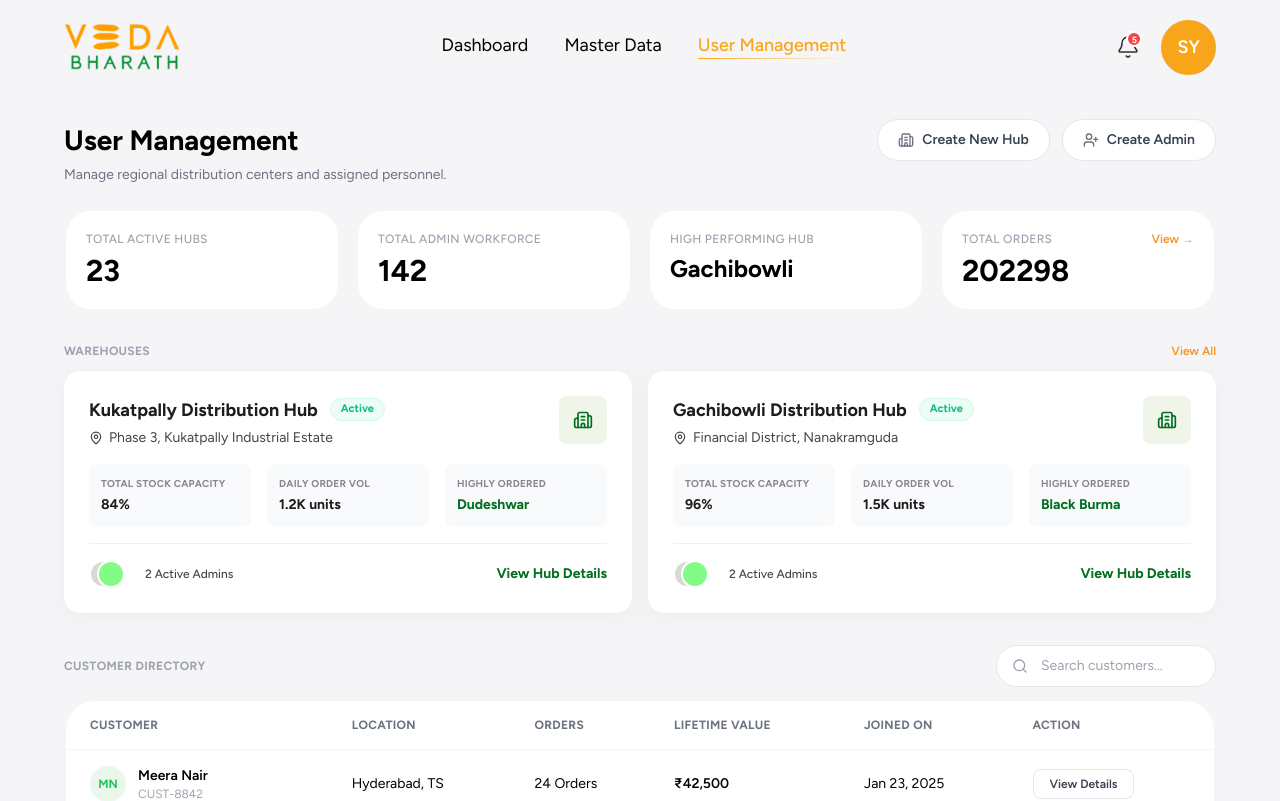
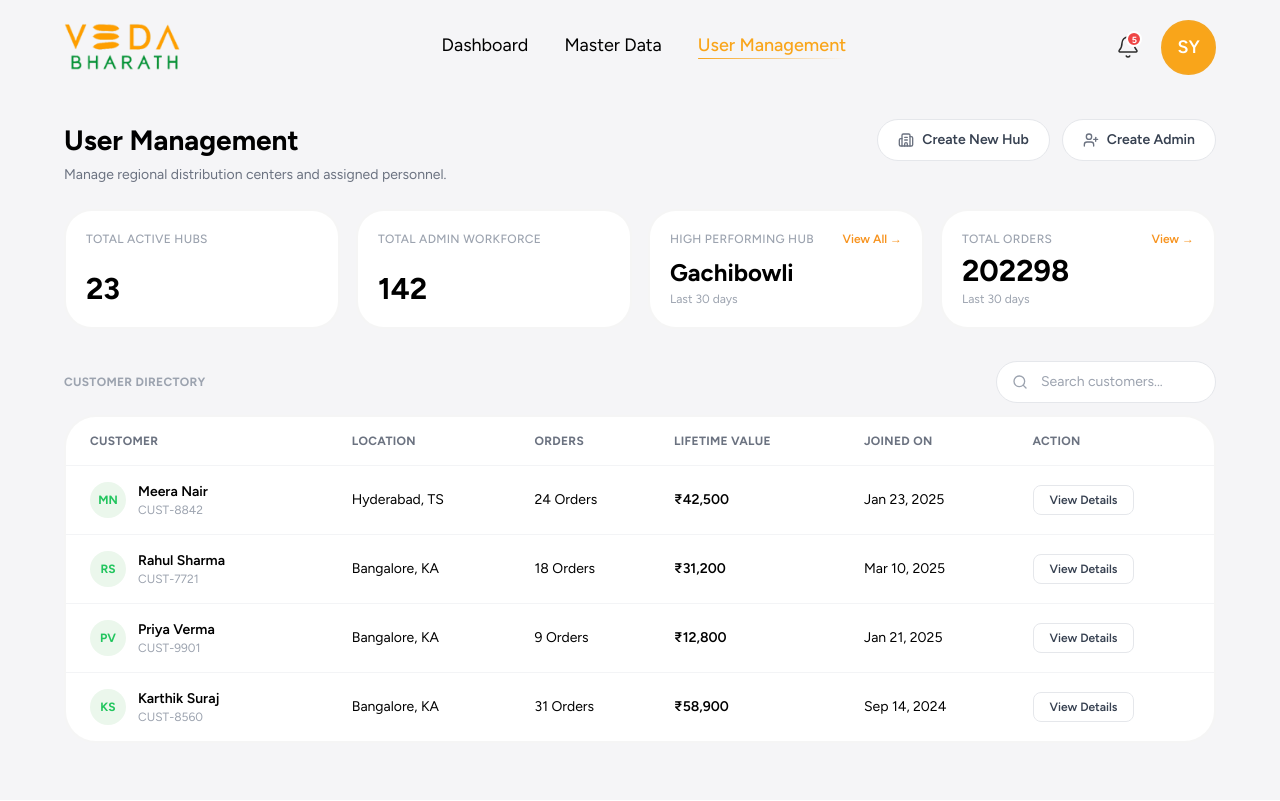
Before and after one commit to ARBRABBIT/Vedabharath-dashboards, a Next.js app: page /super-admin/users in a window 1280 px wide. Shown: the top 801 px of the page. Built offline with nearby package versions, Linux system fonts and the light colour scheme.

Commit message:
feat(users): add subtext and View All to High Performing Hub and remove Warehouses cards

```diff
--- a/src/app/super-admin/users/page.tsx
+++ b/src/app/super-admin/users/page.tsx
@@ -1,6 +1,6 @@
 "use client";
 
-import { Building2, MapPin, Search, UserPlus } from "lucide-react";
+import { Building2, Search, UserPlus } from "lucide-react";
 import Link from "next/link";
 import { useEffect, useMemo, useState } from "react";
 import { SuperAdminNavbar } from "@/components/dashboard/SuperAdminNavbar";
@@ -29,7 +29,6 @@ function initials(name: string) {
 export default function UserManagementPage() {
   const [hubs, setHubs] = useState(INITIAL_HUBS);
   const [admins, setAdmins] = useState(INITIAL_ADMINS);
-  const [showAllHubs, setShowAllHubs] = useState(false);
   const [customerSearch, setCustomerSearch] = useState("");
 
   const [createHubOpen, setCreateHubOpen] = useState(false);
@@ -46,8 +45,6 @@ export default function UserManagementPage() {
       window.history.replaceState(null, "", "/super-admin/users");
     }
   }, []);
-
-  const visibleHubs = showAllHubs ? hubs : hubs.slice(0, 2);
 
   const filteredCustomers = useMemo(() => {
     return CUSTOMERS.filter((customer) => customer.name.toLowerCase().includes(customerSearch.toLowerCase()));
@@ -152,17 +149,35 @@ export default function UserManagementPage() {
         </div>
 
         <div className="mt-6 grid grid-cols-1 gap-4 sm:grid-cols-2 lg:grid-cols-4">
-          <div className="rounded-[28px] border-2 border-black/[0.04] bg-white p-5">
+          <div className="flex flex-col justify-between rounded-[28px] border-2 border-black/[0.04] bg-white p-5">
             <p className="text-xs font-medium uppercase tracking-wide text-[#9CA3AF]">Total Active Hubs</p>
-            <p className="mt-1.5 text-3xl font-bold text-black">{hubs.filter((h) => h.status === "Active").length + 18}</p>
+            <div>
+              <p className="mt-1.5 text-3xl font-bold text-black">{hubs.filter((h) => h.status === "Active").length + 18}</p>
+            </div>
           </div>
-          <div className="rounded-[28px] border-2 border-black/[0.04] bg-white p-5">
+          <div className="flex flex-col justify-between rounded-[28px] border-2 border-black/[0.04] bg-white p-5">
             <p className="text-xs font-medium uppercase tracking-wide text-[#9CA3AF]">Total Admin Workforce</p>
-            <p className="mt-1.5 text-3xl font-bold text-black">{totalActiveAdmins + 134}</p>
+            <div>
+              <p className="mt-1.5 text-3xl font-bold text-black">{totalActiveAdmins + 134}</p>
+            </div>
           </div>
-          <div className="rounded-[28px] border-2 border-black/[0.04] bg-white p-5">
-            <p className="text-xs font-medium uppercase tracking-wide text-[#9CA3AF]">High Performing Hub</p>
-            <p className="mt-1.5 truncate text-2xl font-bold text-black">{topHub?.name.replace(" Distribution Hub", "")}</p>
+          <div className="flex flex-col justify-between rounded-[28px] border-2 border-black/[0.04] bg-white p-5">
+            <div className="flex items-center justify-between">
+              <p className="text-xs font-medium uppercase tracking-wide text-[#9CA3AF]">High Performing Hub</p>
+              <button
+                type="button"
+                onClick={() => topHub && setViewingHub(topHub)}
+                className="cursor-pointer text-xs font-semibold text-[#F7931E] hover:underline"
+              >
+                View All →
+              </button>
+            </div>
+            <div>
+              <p className="mt-1.5 truncate text-2xl font-bold text-black">
+                {topHub?.name.replace(" Distribution Hub", "")}
+              </p>
+              <p className="mt-0.5 text-xs text-[#9CA3AF]">Last 30 days</p>
+            </div>
           </div>
           <Link
             href="/super-admin/users/orders"
@@ -172,89 +187,11 @@ export default function UserManagementPage() {
               <p className="text-xs font-medium uppercase tracking-wide text-[#9CA3AF]">Total Orders</p>
               <span className="text-xs font-semibold text-[#F7931E]">View →</span>
             </div>
-            <p className="mt-1.5 text-3xl font-bold text-black">202298</p>
+            <div>
+              <p className="mt-1.5 text-3xl font-bold text-black">202298</p>
+              <p className="mt-0.5 text-xs text-[#9CA3AF]">Last 30 days</p>
+            </div>
           </Link>
-        </div>
-
-        <div className="mt-8 flex items-center justify-between">
-          <p className="text-xs font-bold uppercase tracking-wide text-[#9CA3AF]">Warehouses</p>
-          {hubs.length > 4 && (
-            <button
-              type="button"
-              onClick={() => setShowAllHubs((prev) => !prev)}
-              className="cursor-pointer text-xs font-semibold text-[#F7931E] hover:text-[#e07f0e]"
-            >
-              {showAllHubs ? "Show Less" : "View All"}
-            </button>
-          )}
-        </div>
-
-        <div className="mt-3 grid grid-cols-1 gap-4 lg:grid-cols-2">
-          {visibleHubs.map((hub) => {
-            const hubAdmins = admins.filter((admin) => admin.hubId === hub.id && admin.status === "Active");
-            return (
-              <div
-                key={hub.id}
-                className="flex flex-col gap-4 rounded-2xl border border-white bg-white p-6 shadow-[0px_4px_24px_rgba(0,0,0,0.04)]"
-              >
-                <div className="flex items-start justify-between gap-3">
-                  <div className="flex flex-col gap-1">
-                    <div className="flex items-center gap-3">
-                      <h3 className="text-lg font-bold text-[#1D1D1F]">{hub.name}</h3>
-                      <span
-                        className={`inline-flex shrink-0 rounded-full border px-2.5 py-0.5 text-[11px] font-bold ${
-                          hub.status === "Active"
-                            ? "border-[#D1FAE5] bg-[#ECFDF5] text-[#10B981]"
-                            : "border-[#E5E7EB] bg-[#F3F4F6] text-[#6B7280]"
-                        }`}
-                      >
-                        {hub.status}
-                      </span>
-                    </div>
-                    <p className="flex items-center gap-1.5 text-sm text-[#3E4A3C]">
-                      <MapPin className="h-3.5 w-3.5 shrink-0" strokeWidth={2} />
-                      {hub.address}
-                    </p>
-                  </div>
-                  <span className="flex h-12 w-12 shrink-0 items-center justify-center rounded-lg bg-[#EFF6E9]">
-                    <Building2 className="h-5 w-5 text-[#006E1F]" strokeWidth={2} />
-                  </span>
-                </div>
-
-                <div className="grid grid-cols-3 gap-4">
-                  <div className="flex flex-col gap-1 rounded-lg bg-[#F9FAFB] p-3">
-                    <p className="text-[10px] font-bold uppercase tracking-wide text-[#86868B]">Total Stock Capacity</p>
-                    <p className="text-sm font-bold text-[#1D1D1F]">{hub.stockCapacityPercent}%</p>
-                  </div>
-                  <div className="flex flex-col gap-1 rounded-lg bg-[#F9FAFB] p-3">
-                    <p className="text-[10px] font-bold uppercase tracking-wide text-[#86868B]">Daily Order Vol</p>
-                    <p className="text-sm font-bold text-[#1D1D1F]">{hub.dailyOrderVolume}</p>
-                  </div>
-                  <div className="flex flex-col gap-1 rounded-lg bg-[#F9FAFB] p-3">
-                    <p className="text-[10px] font-bold uppercase tracking-wide text-[#86868B]">Highly Ordered</p>
-                    <p className="truncate text-sm font-bold text-[#006E1F]">{hub.highlyOrdered}</p>
-                  </div>
-                </div>
-
-                <div className="flex items-center justify-between border-t border-[#F0F0F0] pt-4">
-                  <div className="flex items-center gap-2">
-                    <span className="relative flex h-7 w-12 shrink-0 items-center">
-                      <span className="absolute left-0 h-7 w-7 rounded-full border-2 border-white bg-[#D5DCCF]" />
-                      <span className="absolute left-2 h-7 w-7 rounded-full border-2 border-white bg-[#83FC87]" />
-                    </span>
-                    <span className="text-xs font-medium text-[#3E4A3C]">{hubAdmins.length} Active Admins</span>
-                  </div>
-                  <button
-                    type="button"
-                    onClick={() => setViewingHub(hub)}
-                    className="cursor-pointer text-sm font-bold text-[#006E1F] hover:opacity-80"
-                  >
-                    View Hub Details
-                  </button>
-                </div>
-              </div>
-            );
-          })}
         </div>
 
         <div className="mt-8 flex items-center justify-between">
```
